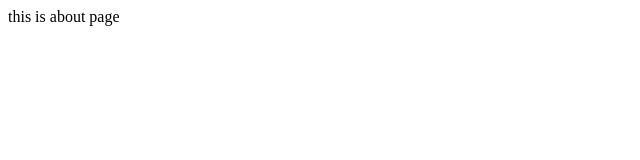
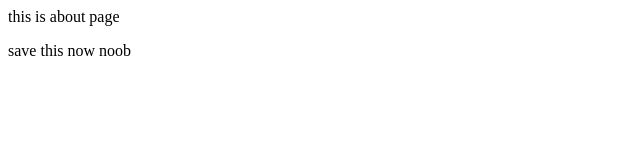
Before and after one commit to suzalmdhr/git-tutorial, a plain HTML site: page about.html in a window 1280 px wide. Shown: the whole page, without its empty margins (0-640 px from the left). Drawn offline with Linux system fonts and the light colour scheme.

Commit message:
commitre

```diff
--- a/about.html
+++ b/about.html
@@ -7,5 +7,6 @@
 </head>
 <body>
     this is about page
+    <p> save this now noob</p>
 </body>
 </html>
```
